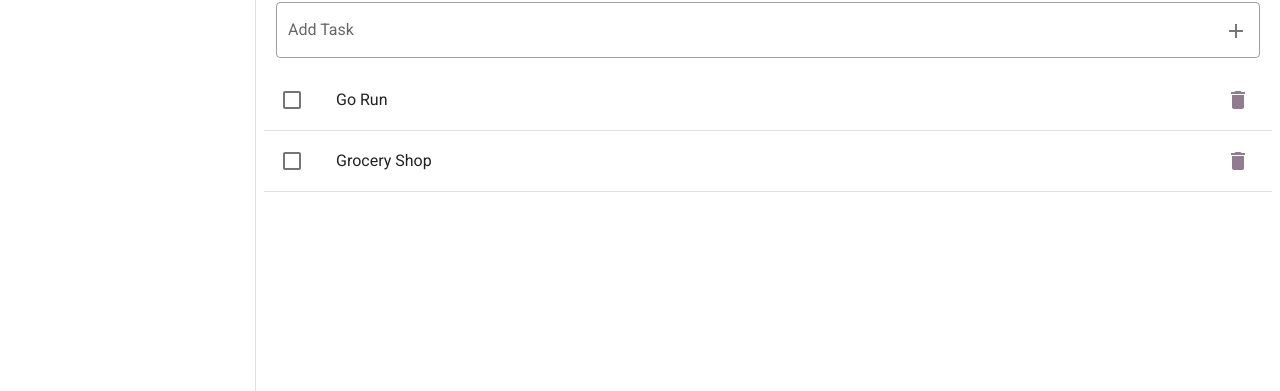
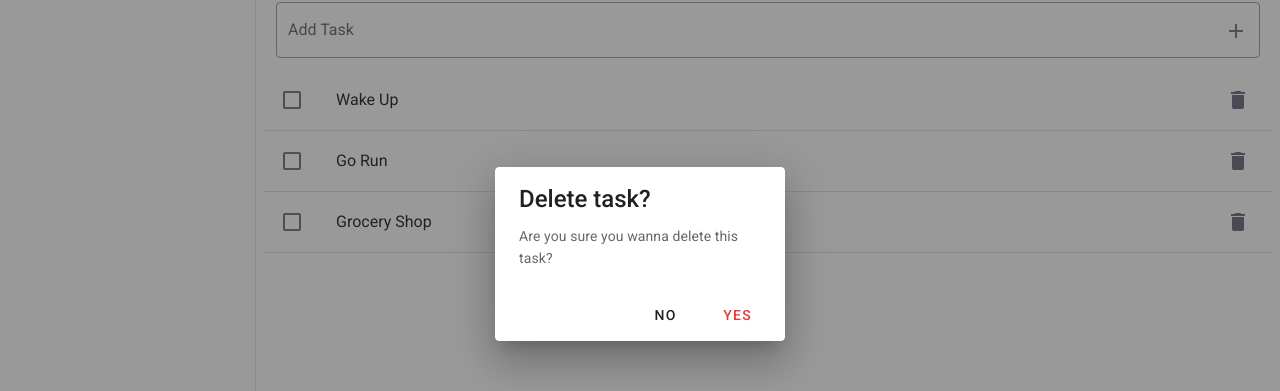
Before and after one commit to hannahnmcdonald/vuetify-to-do, a Vue app in the folder vuetify-to-do/: page /#/ in a window 1280 px wide. Both pictures are taken after a click on the button 1238 px from the left and 246 px from the top of the page. Shown: the part 146-537 px from the top of the page. Built offline with nearby package versions, Linux system fonts and the light colour scheme.

Commit message:
delete task dialog

```diff
--- a/vuetify-to-do/src/App.vue
+++ b/vuetify-to-do/src/App.vue
@@ -75,15 +75,15 @@
 
 <script>
   export default {
-    theme: {
-    themes: {
-      light: {
-        primary: '#565264',
-        secondary: '#776274',
-        anchor: '#8c9eff',
-      },
-    },
-  },
+  //   theme: {
+  //   themes: {
+  //     light: {
+  //       primary: '#565264',
+  //       secondary: '#776274',
+  //       anchor: '#8c9eff',
+  //     },
+  //   },
+  // },
     data: () => ({
         drawer: null,
         items: [
--- /dev/null
+++ b/vuetify-to-do/src/components/Todo/Dialogs/DialogDelete.vue
@@ -0,0 +1,40 @@
+<template>
+  <v-dialog
+    :value="true"
+    persistent
+    max-width="290"
+  >
+    <v-card>
+      <v-card-title class="headline">
+        Delete task?
+      </v-card-title>
+      <v-card-text>Are you sure you wanna delete this task?</v-card-text>
+      <v-card-actions>
+        <v-spacer></v-spacer>
+        <v-btn
+          @click="$emit('close')"
+          text
+        >
+          No
+        </v-btn>
+        <v-btn
+          @click="$store.dispatch('deleteTask', task.id)"
+          color="red darken-1"
+          text
+        >
+          Yes
+        </v-btn>
+      </v-card-actions>
+    </v-card>
+  </v-dialog>
+</template>
+
+<script>
+export default {
+  props: ['task']
+}
+</script>
+
+<style>
+
+</style>
--- a/vuetify-to-do/src/components/Todo/Task.vue
+++ b/vuetify-to-do/src/components/Todo/Task.vue
@@ -2,7 +2,7 @@
   <div>
     <v-list-item
       @click="$store.commit('doneTask', task.id)"
-          :class="{ 'grey lighten-4': task.done}"
+      :class="{ 'blue lighten-5' : task.done }"
     >
       <template v-slot:default>
         <v-list-item-action>
@@ -22,21 +22,37 @@
 
         <v-list-item-action>
           <v-btn
+            @click.stop="dialogs.delete = true"
             icon
-                 @click.stop="$store.dispatch('deleteTask', task.id)"
           >
-                  <v-icon color="secondary lighten-1">mdi-delete</v-icon>
+            <v-icon color="primary lighten-1">mdi-delete</v-icon>
           </v-btn>
         </v-list-item-action>
       </template>
 
     </v-list-item>
     <v-divider></v-divider>
+
+    <dialog-delete
+      v-if="dialogs.delete"
+      @close="dialogs.delete = false"
+      :task="task"
+    />
   </div>
 </template>
 
 <script>
 export default {
-    props: ['task']
-};
+  props: ['task'],
+  data() {
+    return {
+      dialogs: {
+        delete: false
+      }
+    }
+  },
+  components: {
+    'dialog-delete': require('@/components/Todo/Dialogs/DialogDelete.vue').default
+  }
+}
 </script>
--- a/vuetify-to-do/src/store/index.js
+++ b/vuetify-to-do/src/store/index.js
@@ -23,7 +23,8 @@
       },
     ],
     snackbar: {
-      show: false
+      show: false,
+      text: ''
     }
   },
   mutations: {
```
Lines whose indentation alone changed are shown as unchanged.
